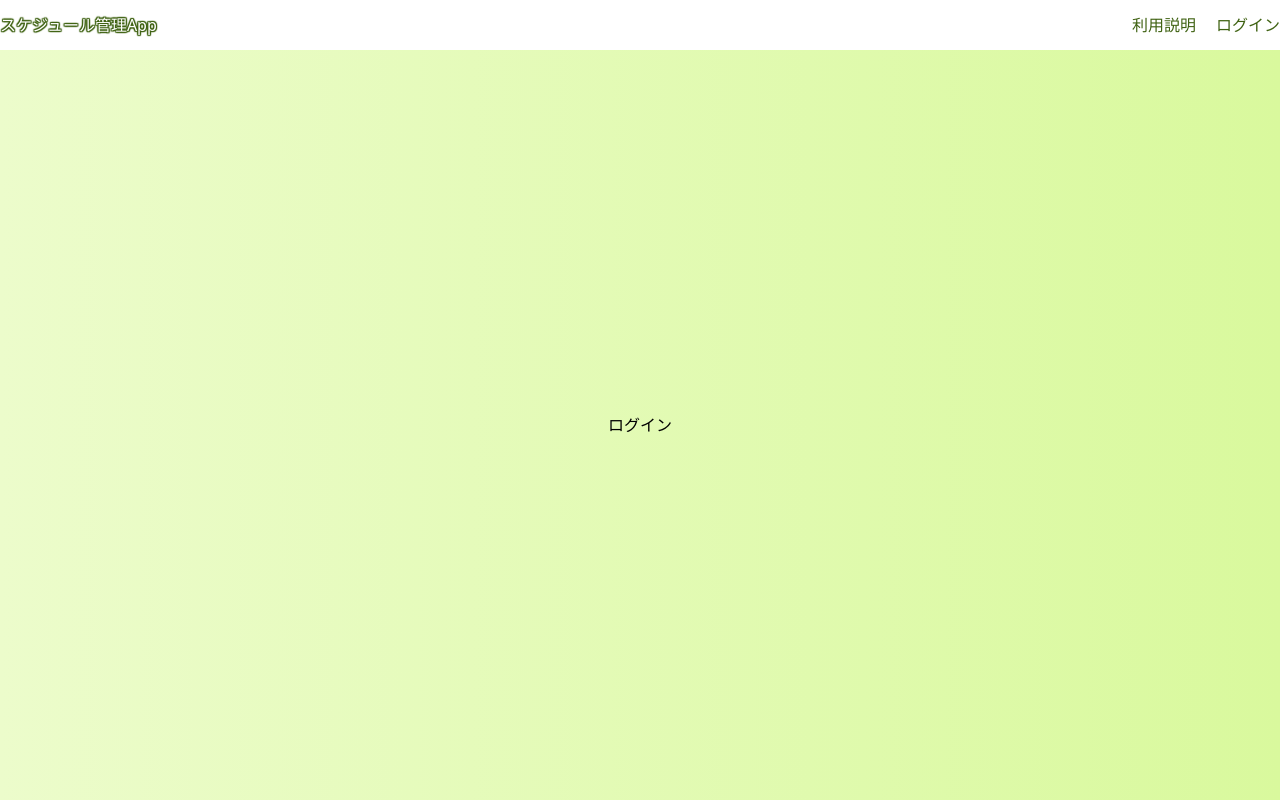
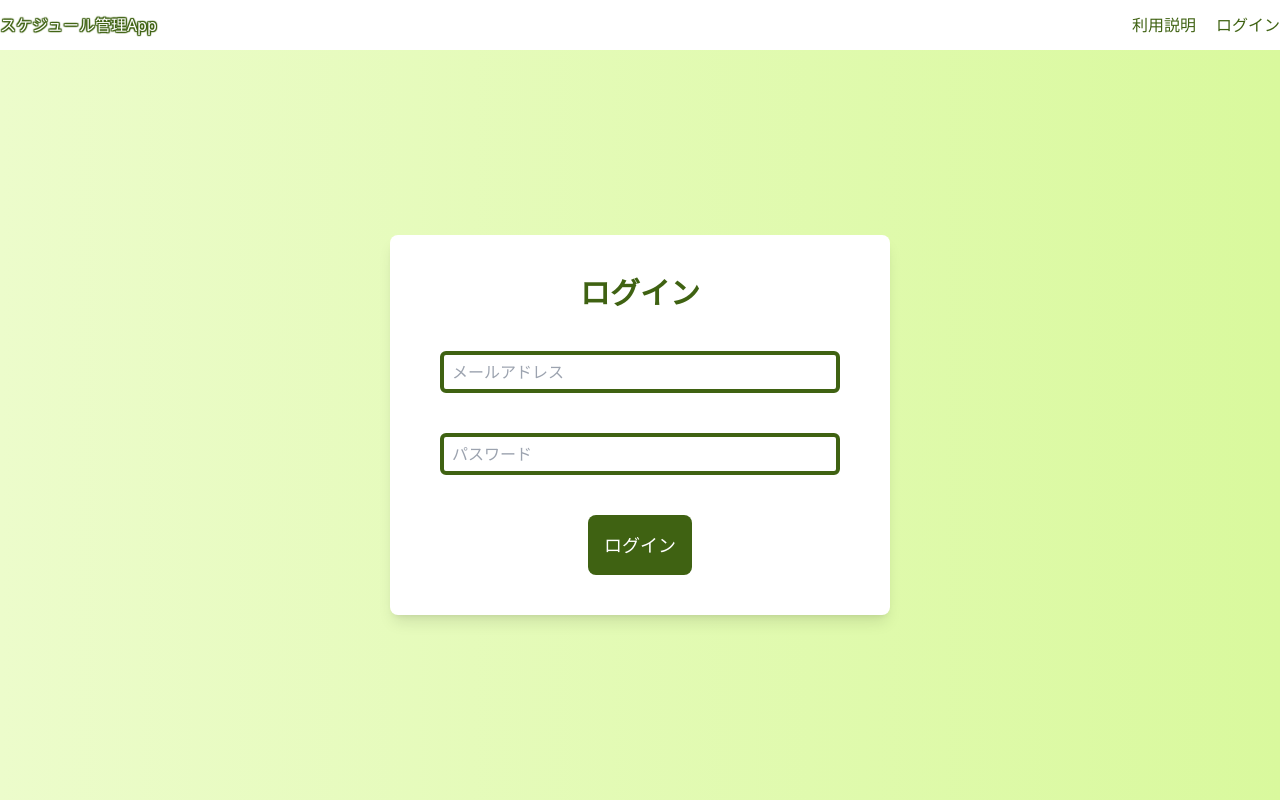
Before and after one commit to Hashimoto-Noriaki/react-calendar, a React (Vite) app: page /login in a window 1280 px wide. Built offline with nearby package versions, Linux system fonts and the light colour scheme.

Commit message:
ログイン画面作成

```diff
--- a/src/components/pages/LoginPage.tsx
+++ b/src/components/pages/LoginPage.tsx
@@ -1,5 +1,29 @@
+import { PrimaryBtn } from '../atoms/PrimaryBtn'
+
+
 export const LoginPage = () => {
     return (
-        <div>ログイン</div>
+        <div className="w-[500px] bg-white rounded-lg shadow-lg py-10">
+            <form className="flex flex-col items-center justify-center gap-10">
+                <h1 className="text-3xl font-bold text-lime-800">
+                    ログイン
+                </h1>
+                <div className="w-[80%]">
+                    <input
+                        type="text"
+                        className="w-full border-4 border-solid border-lime-800 rounded-md p-2"
+                        placeholder="メールアドレス"
+                    />
+                </div>
+                <div className="w-[80%]">
+                    <input
+                        type="password"
+                        className="w-full border-4 border-solid border-lime-800 rounded-md p-2"
+                        placeholder="パスワード"
+                    />
+                </div>
+                <PrimaryBtn>ログイン</PrimaryBtn>
+            </form>
+        </div>
     )
 }
--- a/src/styles/output.css
+++ b/src/styles/output.css
@@ -621,6 +621,18 @@
   height: 100vh;
 }
 
+.w-\[500px\] {
+  width: 500px;
+}
+
+.w-\[80\%\] {
+  width: 80%;
+}
+
+.w-full {
+  width: 100%;
+}
+
 .flex-col {
   flex-direction: column;
 }
@@ -637,12 +649,33 @@
   justify-content: space-between;
 }
 
+.gap-10 {
+  gap: 2.5rem;
+}
+
 .gap-5 {
   gap: 1.25rem;
 }
 
 .rounded-lg {
   border-radius: 0.5rem;
+}
+
+.rounded-md {
+  border-radius: 0.375rem;
+}
+
+.border-4 {
+  border-width: 4px;
+}
+
+.border-solid {
+  border-style: solid;
+}
+
+.border-lime-800 {
+  --tw-border-opacity: 1;
+  border-color: rgb(63 98 18 / var(--tw-border-opacity));
 }
 
 .bg-lime-800 {
@@ -669,8 +702,17 @@
   --tw-gradient-to: #d9f99d var(--tw-gradient-to-position);
 }
 
+.p-2 {
+  padding: 0.5rem;
+}
+
 .p-4 {
   padding: 1rem;
+}
+
+.py-10 {
+  padding-top: 2.5rem;
+  padding-bottom: 2.5rem;
 }
 
 .pt-\[10vh\] {
@@ -689,6 +731,11 @@
   text-align: center;
 }
 
+.text-3xl {
+  font-size: 1.875rem;
+  line-height: 2.25rem;
+}
+
 .text-5xl {
   font-size: 3rem;
   line-height: 1;
@@ -702,6 +749,10 @@
 .text-lg {
   font-size: 1.125rem;
   line-height: 1.75rem;
+}
+
+.font-bold {
+  font-weight: 700;
 }
 
 .leading-\[50px\] {
@@ -718,6 +769,12 @@
   color: rgb(255 255 255 / var(--tw-text-opacity));
 }
 
+.shadow-lg {
+  --tw-shadow: 0 10px 15px -3px rgb(0 0 0 / 0.1), 0 4px 6px -4px rgb(0 0 0 / 0.1);
+  --tw-shadow-colored: 0 10px 15px -3px var(--tw-shadow-color), 0 4px 6px -4px var(--tw-shadow-color);
+  box-shadow: var(--tw-ring-offset-shadow, 0 0 #0000), var(--tw-ring-shadow, 0 0 #0000), var(--tw-shadow);
+}
+
 .logo {
   color          : #ffffff;
   text-shadow    :
```
